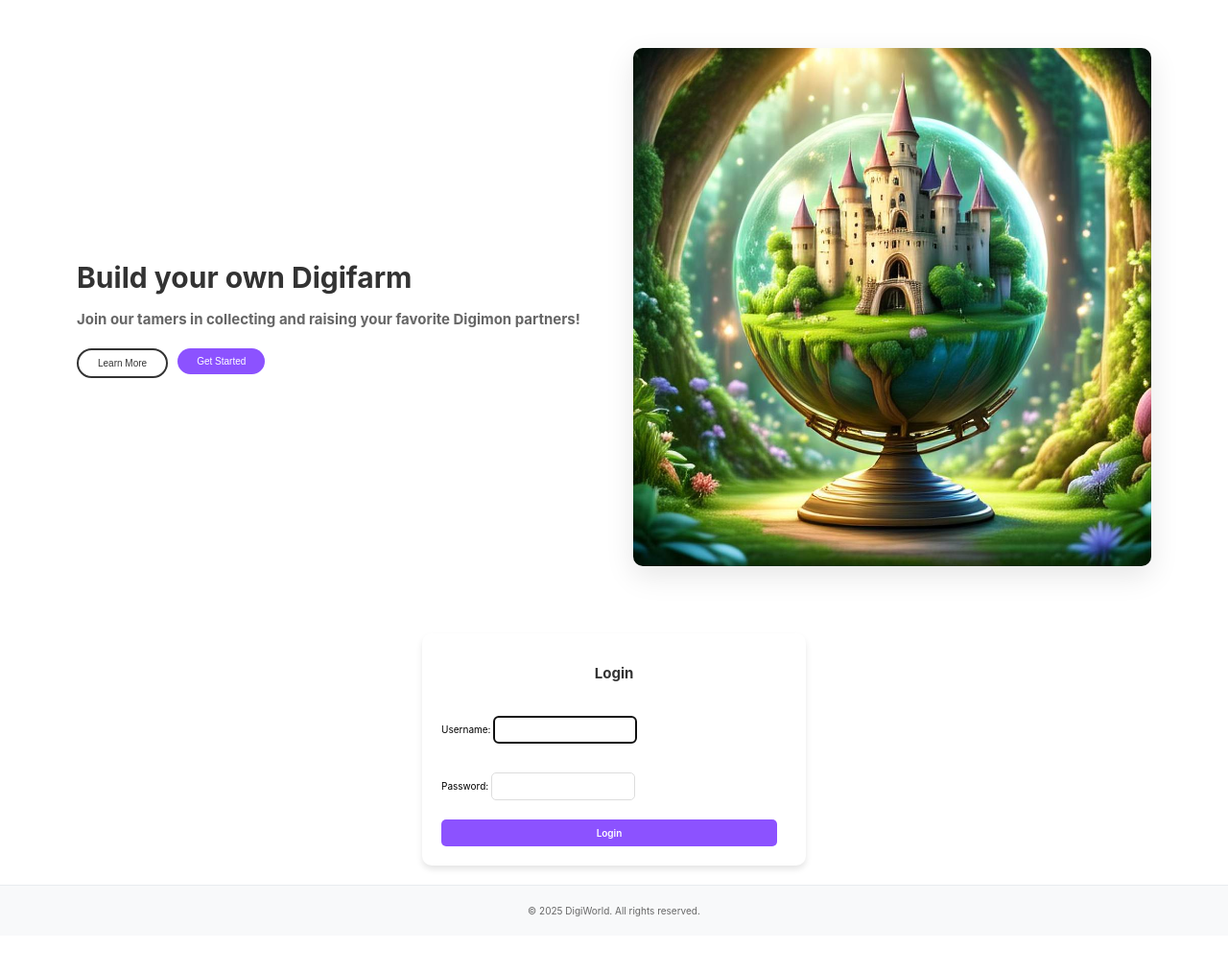
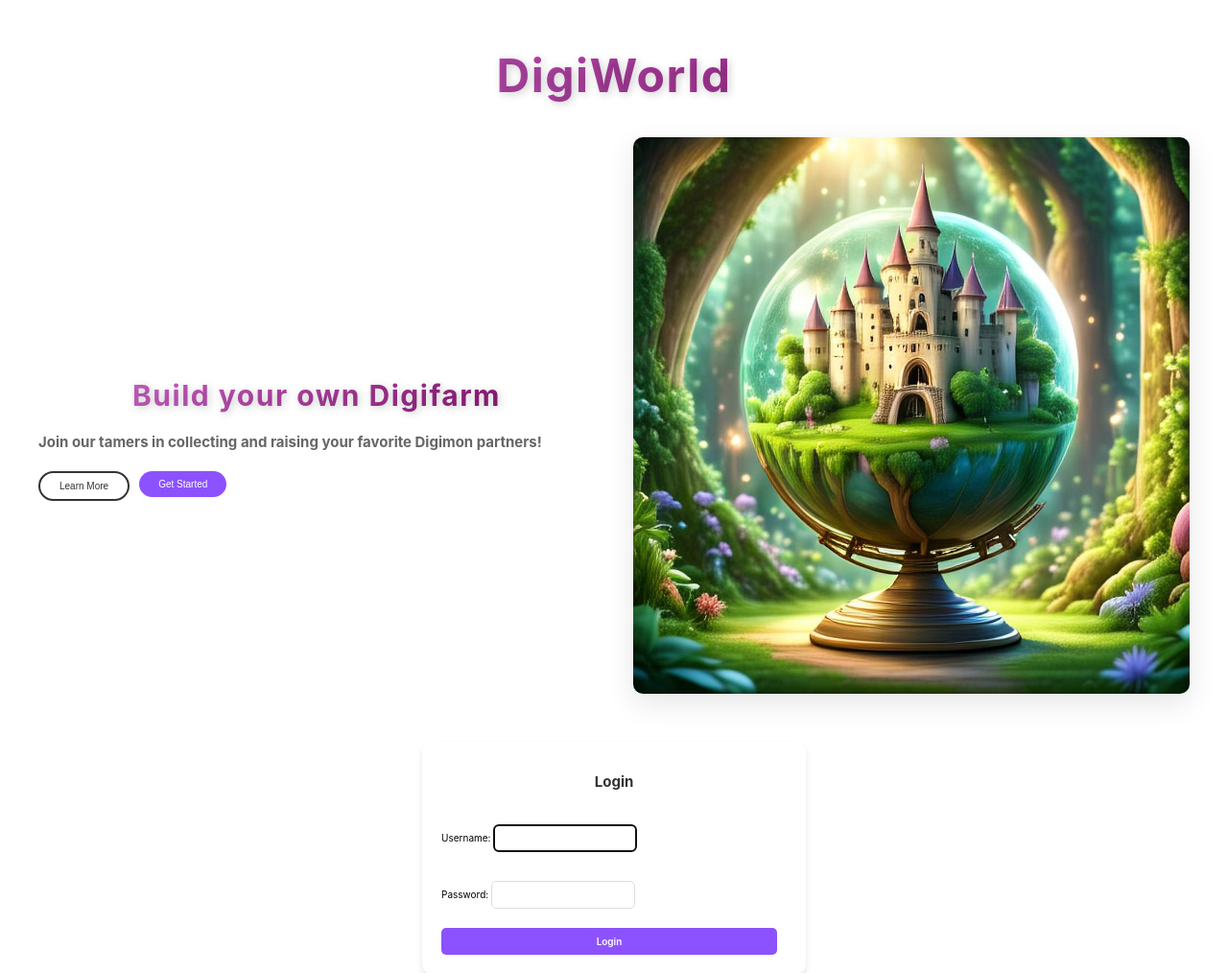
Before and after one commit to Tanisha-png/digiworld, a Django app: page / in a window 1280 px wide. Shown: the part 55-1069 px from the top of the page at 96% size. Before the commit the page ends 1010 px from the top, so only its background shows below. Run offline with Django 5.2, Linux system fonts and the light colour scheme.

Commit message:
Update home styling

```diff
--- a/main_app/static/css/home.css
+++ b/main_app/static/css/home.css
@@ -1,8 +1,27 @@
+@keyframes fadeIn {
+  from { opacity: 0; transform: translateY(-10px); }
+  to { opacity: 1; transform: translateY(0); }
+}
+
+.titleName {
+  background: linear-gradient(to right, rgb(215, 112, 215), rgb(129, 10, 101));
+  -webkit-background-clip: text;
+  -webkit-text-fill-color: transparent;
+  text-shadow: 2px 2px 8px rgba(0, 0, 0, 0.2);
+  letter-spacing: 1.5px;
+  line-height: 1.2;
+  padding-bottom: 5px;
+  animation: fadeIn 1.2s ease-in-out;
+  text-align: center;
+  font-size: 48px;
+  margin: 50px 0 0 0;
+}
+
 .hero-section {
   display: flex;
   justify-content: space-between;
   align-items: center;
-  padding: 4rem 8rem;
+  padding: 2rem 4rem;
   background-color: #ffffff;
   min-height: 80vh;
 }
--- a/main_app/templates/about.html
+++ b/main_app/templates/about.html
@@ -8,7 +8,7 @@
 {% block content %}
 <section class="about-section">
     <div class="about-header">
-        <h1>About DigiWorld</h1>
+        <h1 class="titleName">About DigiWorld</h1>
     </div>
 
     <div class="about-content">
--- a/main_app/templates/digimon/index.html
+++ b/main_app/templates/digimon/index.html
@@ -44,7 +44,7 @@
 </style>
 {% endblock %} {% block content %}
 
-<h1>Digimon List</h1>
+<h1 class="titleName">Digimon List</h1>
 
 {% if user.digimon.count >= 6 %}
 <div class="card-panel yellow lighten-4">
--- a/main_app/templates/home.html
+++ b/main_app/templates/home.html
@@ -6,9 +6,10 @@
 {% endblock %}
 
 {% block content %}
+<h1 class="titleName">DigiWorld</h1>
 <section class="hero-section">
   <div class="hero-content">
-    <h1>Build your own Digifarm</h1>
+    <h1 class="titleName">Build your own Digifarm</h1>
     <h3>Join our tamers in collecting and raising your favorite Digimon partners!</h3>
     <div class="button-container">
       <a href="{% url 'about' %}"><button class="button-secondary">Learn More</button></a>
--- a/main_app/templates/main_app/toy_form.html
+++ b/main_app/templates/main_app/toy_form.html
@@ -3,11 +3,12 @@
 {% endblock %} {% block content %}
 <div class="page-header">
   {% if object %}
-  <h1>Edit {{object.name}}</h1>
+  <h1 class="titleName">Edit {{object.name}}</h1>
   {% else %}
-  <h1>Add a Power Up</h1>
+  <h1 class="titleName">Add a Power Up</h1>
   {% endif %}
 </div>
+
 <form action="" method="post" class="form-container" autocomplete="off">
   {% csrf_token %}
   <table>
```
Also changed, not shown: main_app/static/css/about.css (+19 -0 lines), main_app/static/css/digimon/digifarm.css (+16 -1 lines), main_app/static/css/digimon/digimon-index.css (+19 -0 lines), main_app/static/css/form.css (+28 -0 lines).
